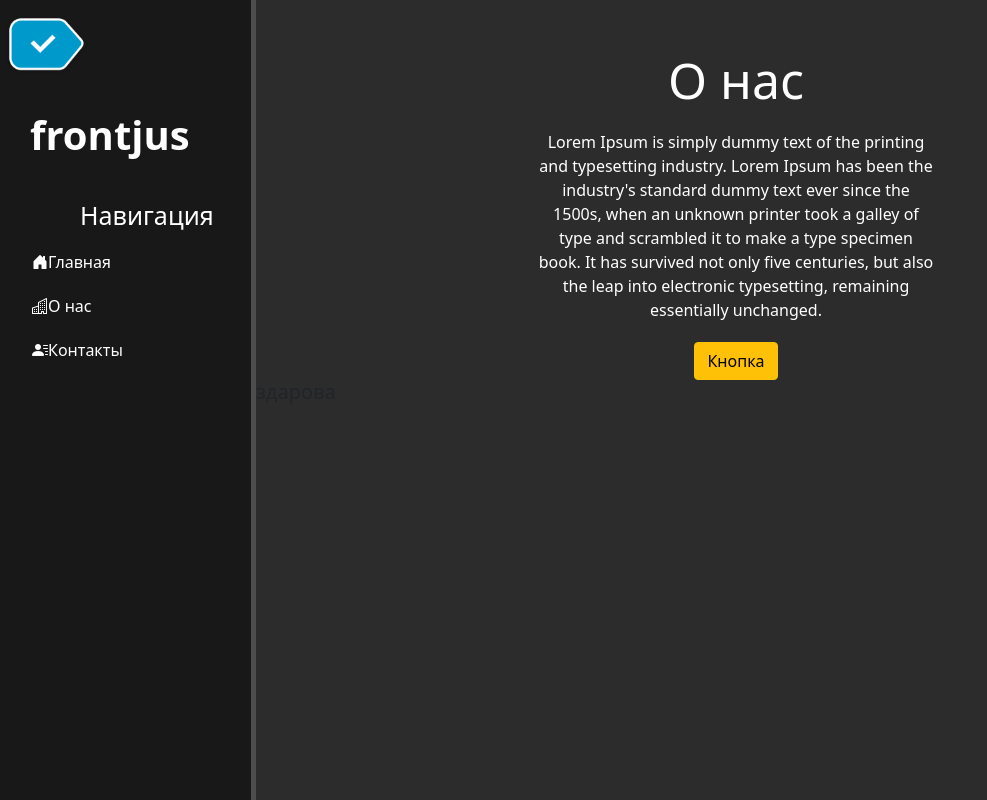
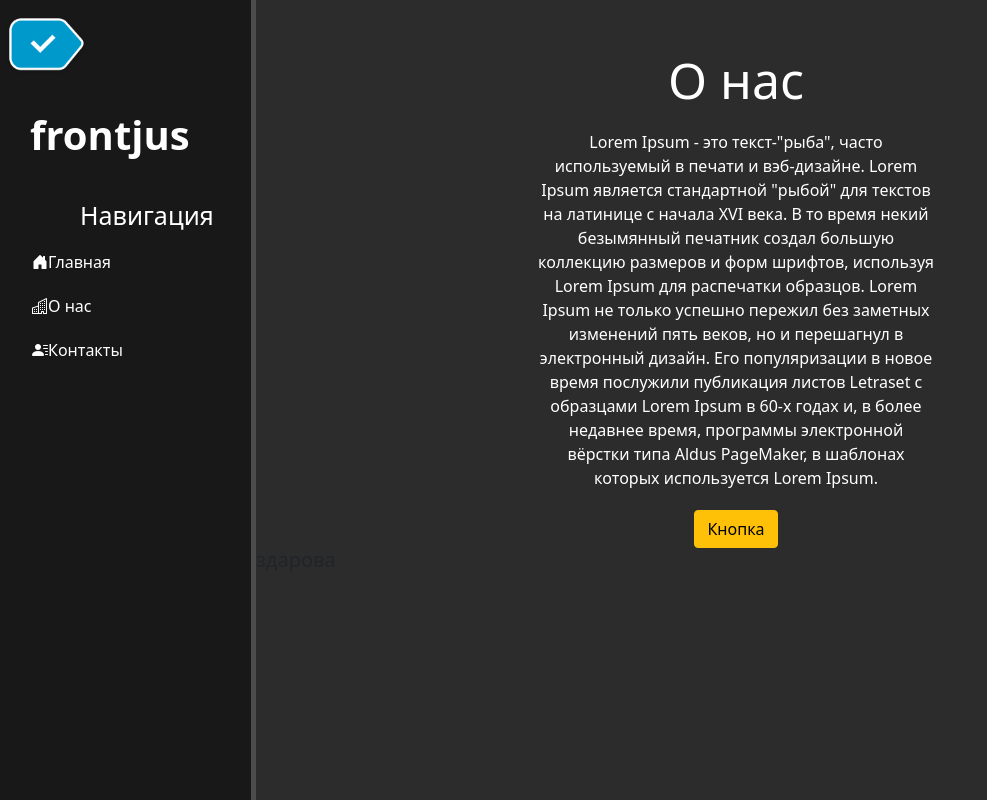
Before and after one commit to ilyabur/Django_practice, a Django app: page /about/ in a window 1280 px wide. Shown: the whole page, without its empty margins (0-987 px from the left). Run offline with Django 3.2, Linux system fonts and the light colour scheme.

Commit message:
Change about file on russian language!

```diff
--- a/main_first_app/templates/main_first_app/about.html
+++ b/main_first_app/templates/main_first_app/about.html
@@ -5,10 +5,12 @@
 {% block content %}
     <div class="features">
         <h1>О нас</h1>
-        <p>Lorem Ipsum is simply dummy text of the printing and typesetting industry. Lorem Ipsum has been
-            the industry's standard dummy text ever since the 1500s, when an unknown printer took a galley of type and
-            scrambled it to make a type specimen book. It has survived not only five centuries, but also the leap into
-            electronic typesetting, remaining essentially unchanged.</p>
+        <p>Lorem Ipsum - это текст-"рыба", часто используемый в печати и вэб-дизайне. Lorem Ipsum является стандартной
+            "рыбой" для текстов на латинице с начала XVI века. В то время некий безымянный печатник создал большую
+            коллекцию размеров и форм шрифтов, используя Lorem Ipsum для распечатки образцов. Lorem Ipsum не только
+            успешно пережил без заметных изменений пять веков, но и перешагнул в электронный дизайн. Его популяризации
+            в новое время послужили публикация листов Letraset с образцами Lorem Ipsum в 60-х годах и, в более недавнее
+            время, программы электронной вёрстки типа Aldus PageMaker, в шаблонах которых используется Lorem Ipsum.</p>
         <button class="btn btn-warning">Кнопка</button>
     </div>
 {% endblock %}
```
